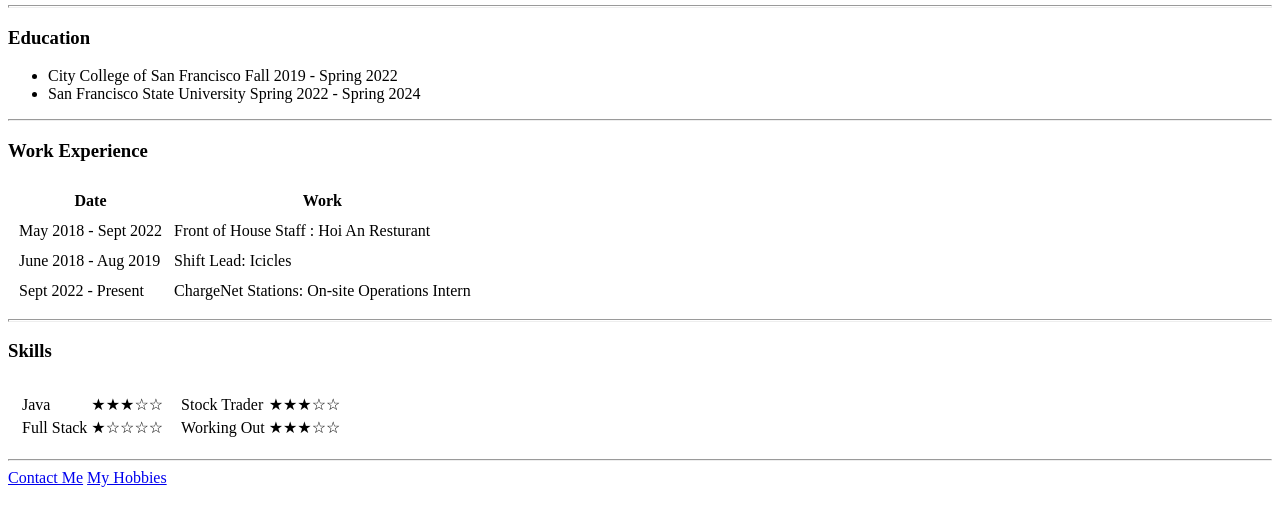
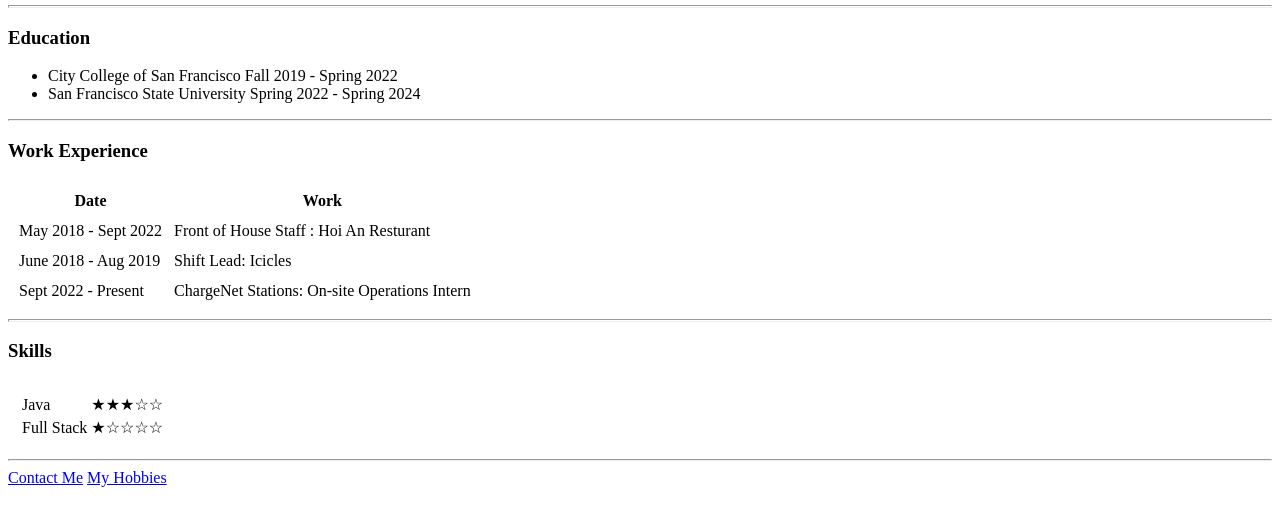
Before and after one commit to AnnisonVan/CV, a plain HTML site: page Index.html in a window 1280 px wide. Shown: the part 219-744 px from the top of the page. Drawn offline with Linux system fonts and the light colour scheme.

Commit message:
New updates

```diff
--- a/Index.html
+++ b/Index.html
@@ -4,6 +4,7 @@
 <head>
   <meta charset="utf-8">
   <title>Annison's Website</title>
+  <link rel="stylesheet" href="css/style.css">
 </head>
 <body>
   <table cellspacing="20">
@@ -65,18 +66,6 @@
             </tr>
           </table>
         </td>
-        <td>
-          <table>
-            <tr>
-              <td>Stock Trader</td>
-              <td>★★★☆☆</td>
-            </tr>
-            <tr>
-              <td>Working Out</td>
-              <td>★★★☆☆</td>
-            </tr>
-          </table>
-        </td>
       </tr>
     </table>
     <hr>
```
